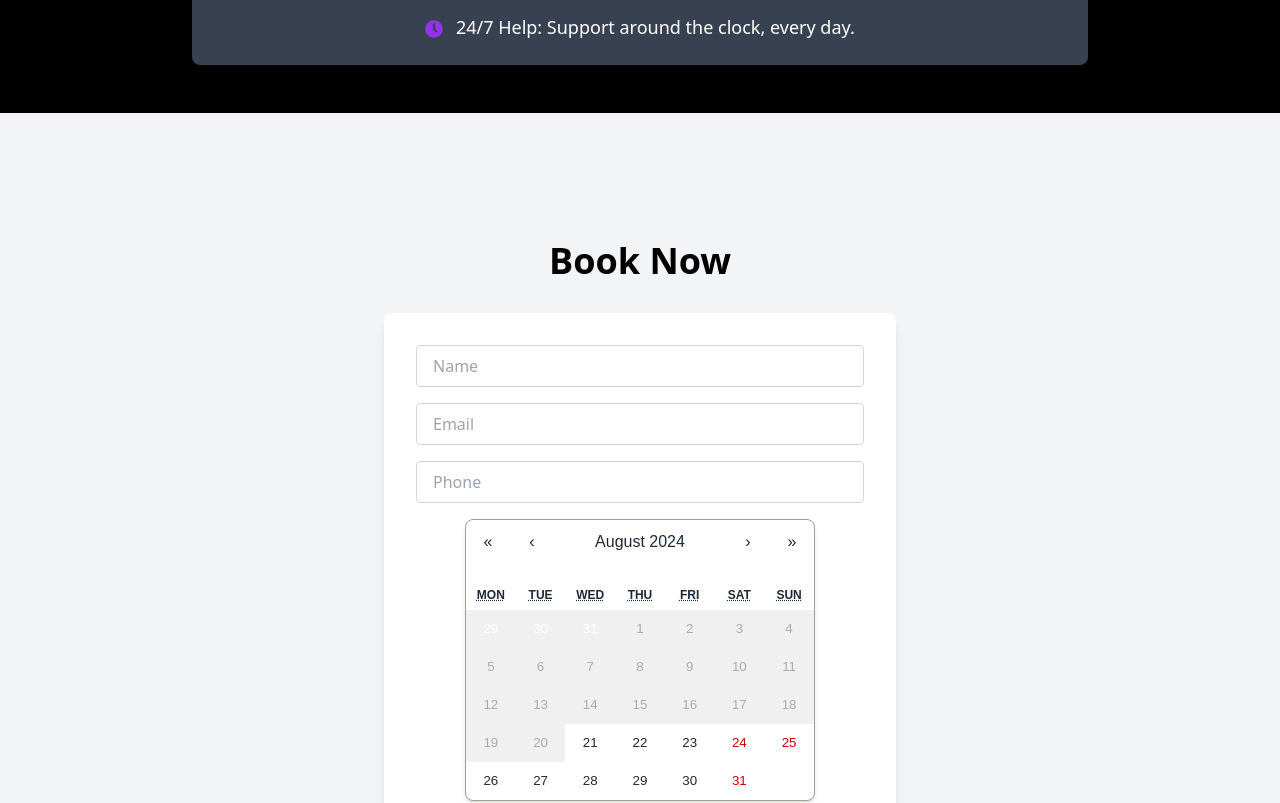
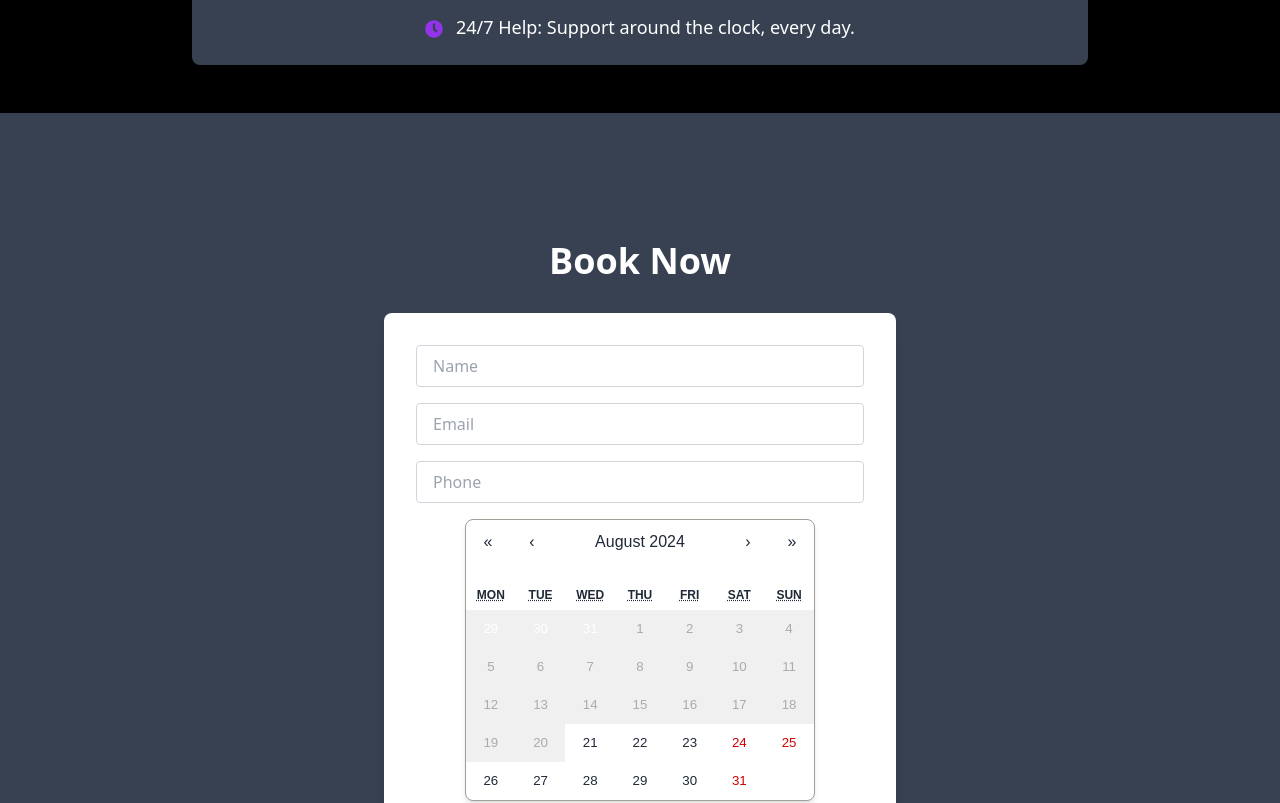
Before and after one commit to m0onpi/aimike, a Next.js app: page / in a window 1280 px wide. Shown: the part 887-1690 px from the top of the page. Built offline with nearby package versions, Linux system fonts and the light colour scheme; no server answers; the database is empty.

Commit message:
style changes

```diff
--- a/app/page.tsx
+++ b/app/page.tsx
@@ -29,7 +29,7 @@ export default function Home() {
           <li><FaClock className="inline-block mr-2 text-purple-600" /> 24/7 Help: Support around the clock, every day.</li>
         </ul>
       </div>
-      <div className="text-center my-12">
+      <div className="bg-gray-800 text-center my-12">
         <BookForm />
       </div>
     </Layout>
--- a/components/BookForm.js
+++ b/components/BookForm.js
@@ -72,9 +72,9 @@ export default function BookForm() {
   };
 
   return (
-    <section className="bg-gray-100 py-20 md:py-32">
+    <section className="bg-gray-700 py-20 md:py-32">
       <div className="max-w-4xl mx-auto px-4 md:px-8">
-        <h2 className="text-3xl md:text-4xl font-bold mb-8 text-black text-center">Book Now</h2>
+        <h2 className="text-3xl md:text-4xl font-bold mb-8 text-white text-center">Book Now</h2>
         <form onSubmit={handleSubmit} className="max-w-lg mx-auto bg-white p-6 md:p-8 rounded-lg shadow-lg">
           <div className="mb-4">
             <input
```
